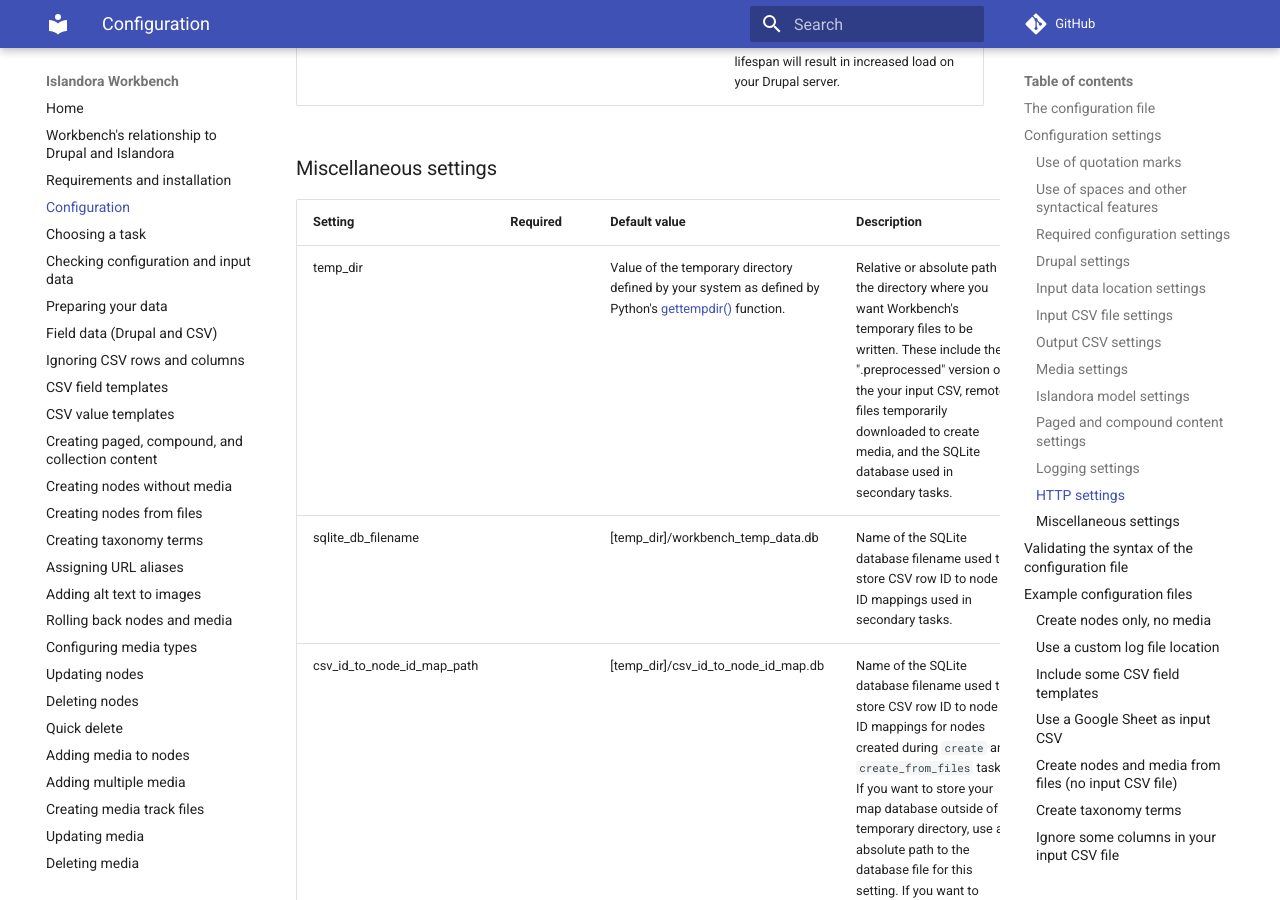
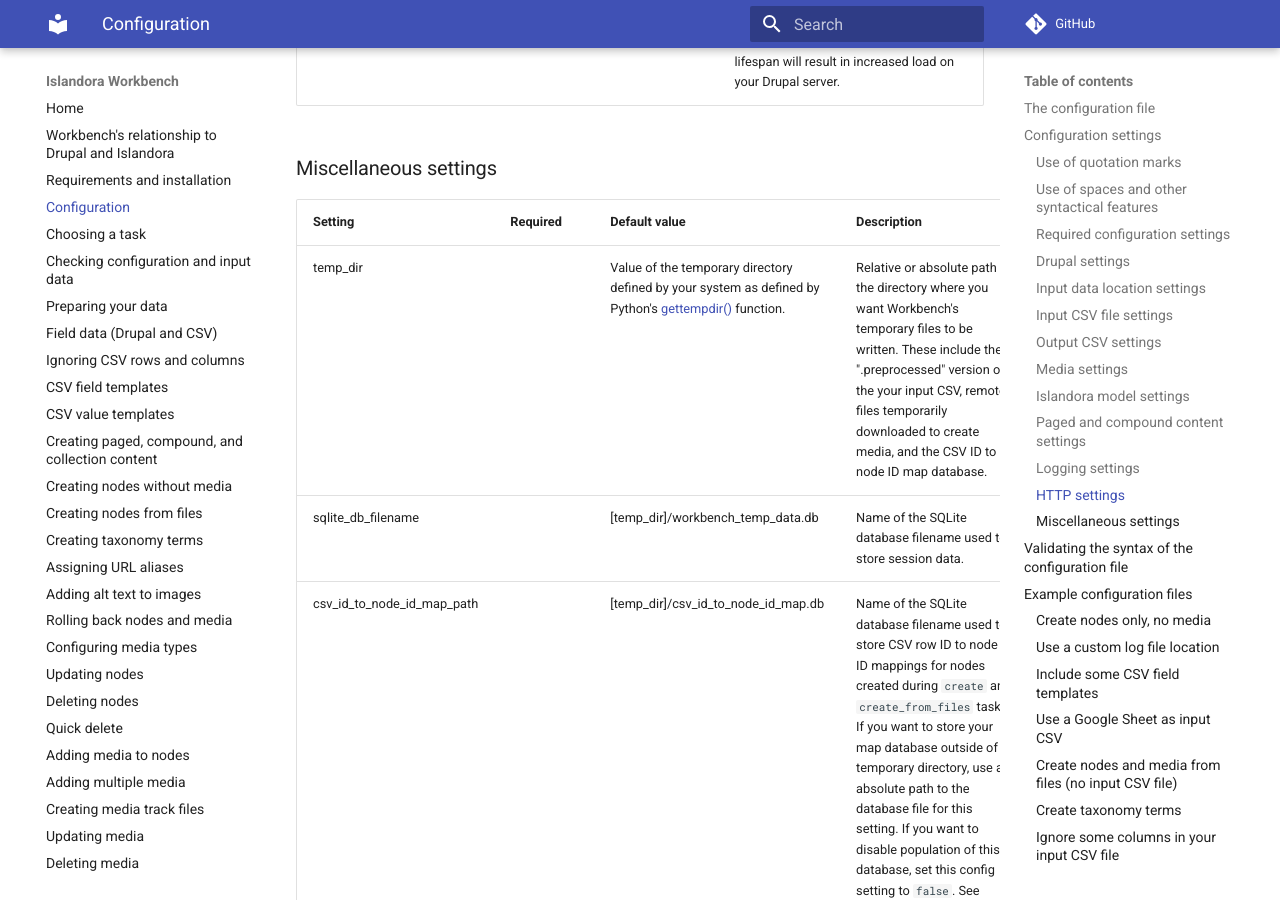
Before and after one commit to mjordan/islandora_workbench_docs, an MkDocs documentation site: the page built from docs/configuration.md, in a window 1280 px wide and 900 px high, scrolled down 15295 px. Built offline with MkDocs 1.6.1 and Material for MkDocs 9.7.7, drawn with Linux system fonts in a browser that asks for light colours; comment, search, counter and statistics services are not loaded.

Commit message:
Small corrections/clarifications in the config settings page.

```diff
--- a/docs/configuration.md
+++ b/docs/configuration.md
@@ -215,8 +215,8 @@ See the "[Logging](/islandora_workbench_docs/logging/)" section for more informa
 
 | Setting | Required | Default value | Description |
 | --- | --- | --- | --- |
-| temp_dir |  | Value of the temporary directory defined by your system as defined by Python's [gettempdir()](https://docs.python.org/3/library/tempfile.html#tempfile.gettempdir) function. | Relative or absolute path to the directory where you want Workbench's temporary files to be written. These include the ".preprocessed" version of the your input CSV, remote files temporarily downloaded to create media, and the SQLite database used in secondary tasks.|
-| sqlite_db_filename |  | [temp_dir]/workbench_temp_data.db | Name of the SQLite database filename used to store CSV row ID to node ID mappings used in secondary tasks. |
+| temp_dir |  | Value of the temporary directory defined by your system as defined by Python's [gettempdir()](https://docs.python.org/3/library/tempfile.html#tempfile.gettempdir) function. | Relative or absolute path to the directory where you want Workbench's temporary files to be written. These include the ".preprocessed" version of the your input CSV, remote files temporarily downloaded to create media, and the CSV ID to node ID map database. |
+| sqlite_db_filename |  | [temp_dir]/workbench_temp_data.db | Name of the SQLite database filename used to store session data. |
 | csv_id_to_node_id_map_path |  | [temp_dir]/csv_id_to_node_id_map.db | Name of the SQLite database filename used to store CSV row ID to node ID mappings for nodes created during `create` and `create_from_files` tasks. If you want to store your map database outside of a temporary directory, use an absolute path to the database file for this setting. If you want to disable population of this database, set this config setting to `false`. See "[Generating CSV files](/islandora_workbench_docs/generating_csv_files/#using-the-csv-id-to-node-id-map)" for more information. |
 | rollback_dir |  | Value of `input_dir` setting | Absolute path to the directory where you want your "rollback.csv" file to be written. See "[Rolling back](/islandora_workbench_docs/rolling_back/)" for more information. |
 | timestamp_rollback |  | false | Set to `true` to add a timestamp to the "rollback.yml" and corresponding "rollback.csv" generated in "create" and "create_from_files" tasks. See "[Rolling back](/islandora_workbench_docs/rolling_back/)" for more information. |
```
